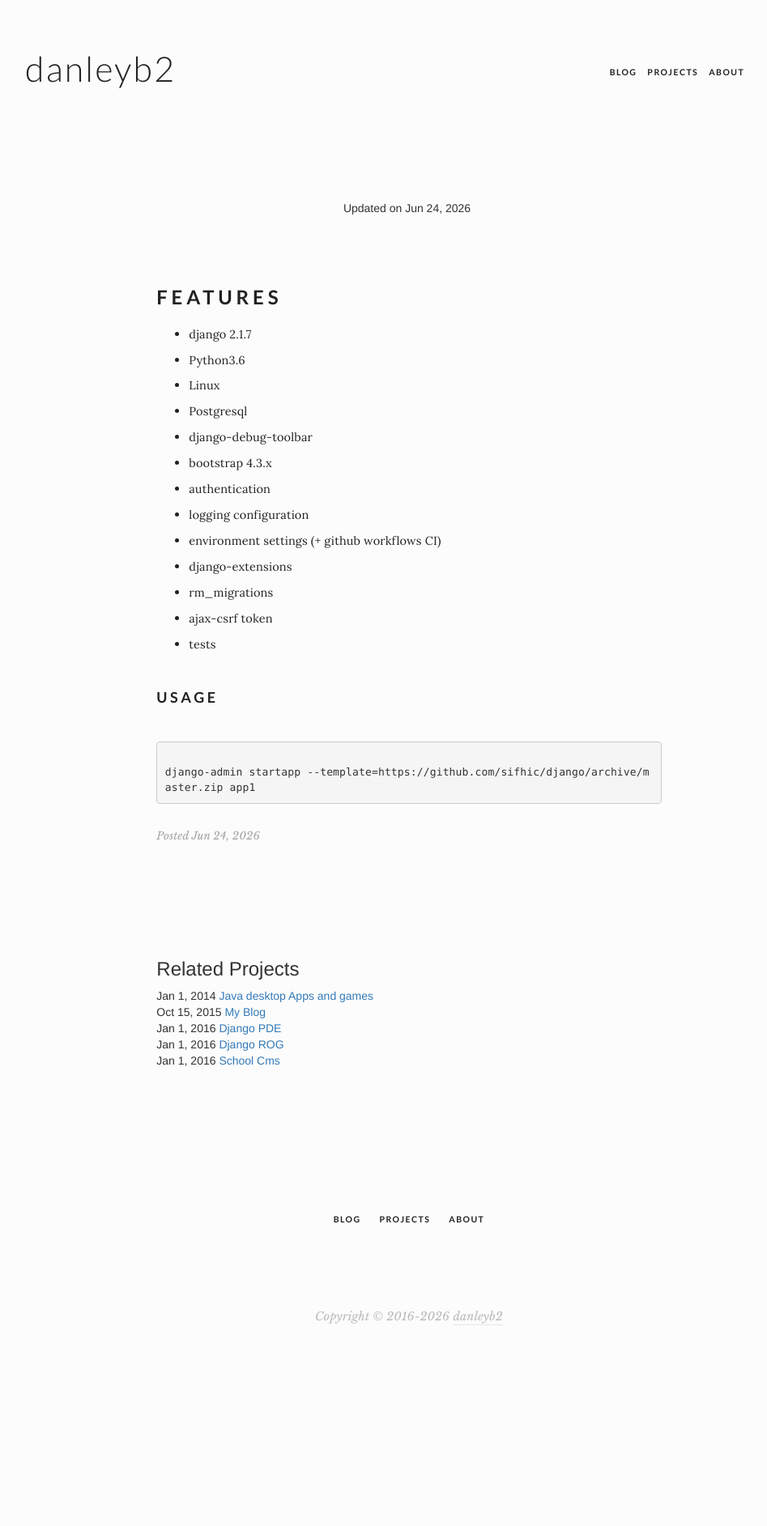
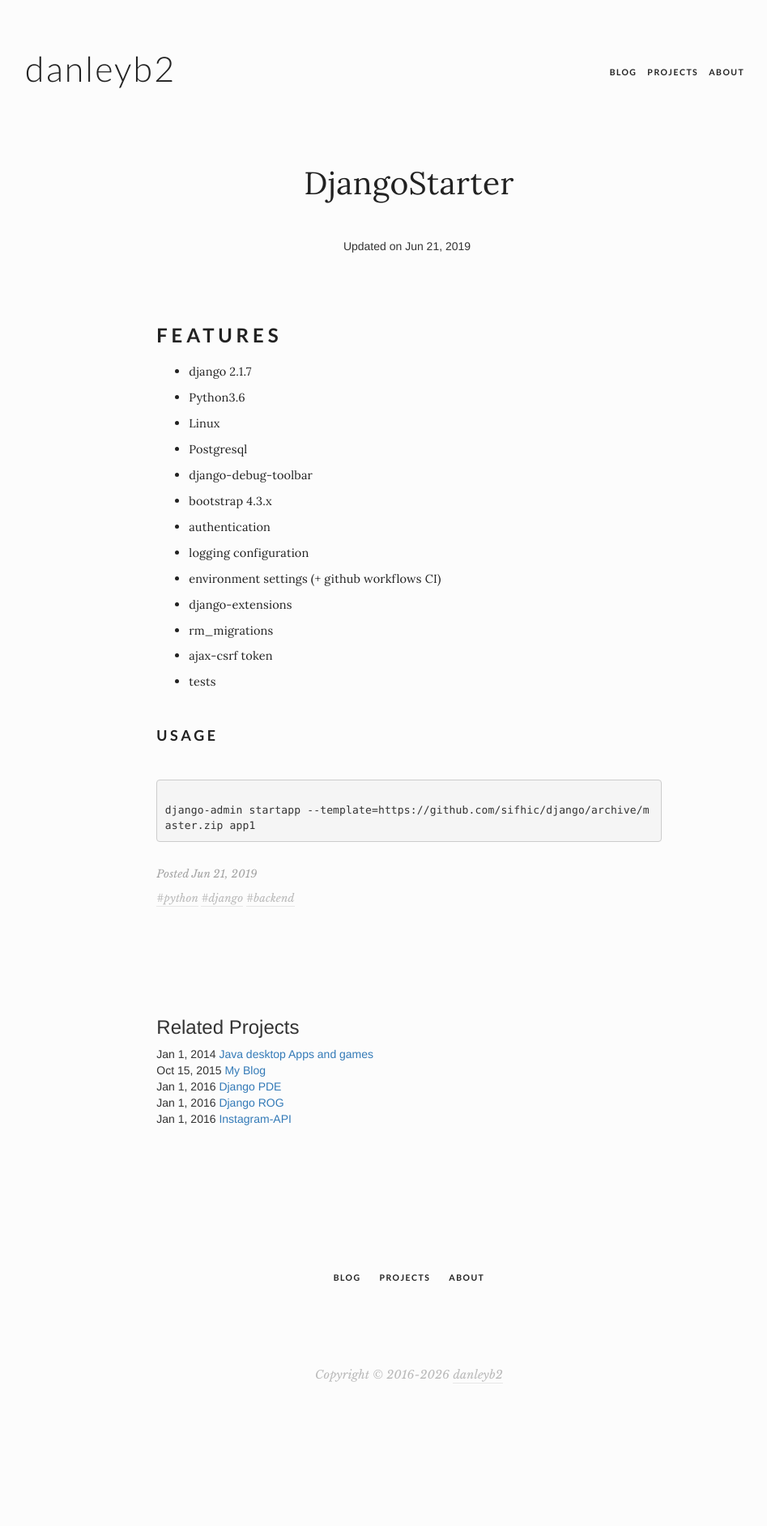
Before and after one commit to danleyb2/danleyb2.github.io, a Jekyll site: the page built from _projects/django-starter.md, in a window 1280 px wide. Shown: the whole page at 81% size, without its empty margins (135-1082 px from the left). Built offline with Jekyll 4.4.1, drawn with Linux system fonts in a browser that asks for light colours; some web fonts are replaced; comment, search, counter and statistics services are not loaded; before the commit the page ends 1813 px from its top, so only the background shows below that; some of the changed lines change nothing that is shown.

Commit message:
feat: update and add multiple project entries with refined details and tags

```diff
--- a/_projects/django-starter.md
+++ b/_projects/django-starter.md
@@ -1,7 +1,7 @@
 ---
 layout: project
 
-`title: DjangoStarter
+title: DjangoStarter
 date: 2019-06-21
 description: A starter template for Django projects.
 
```
